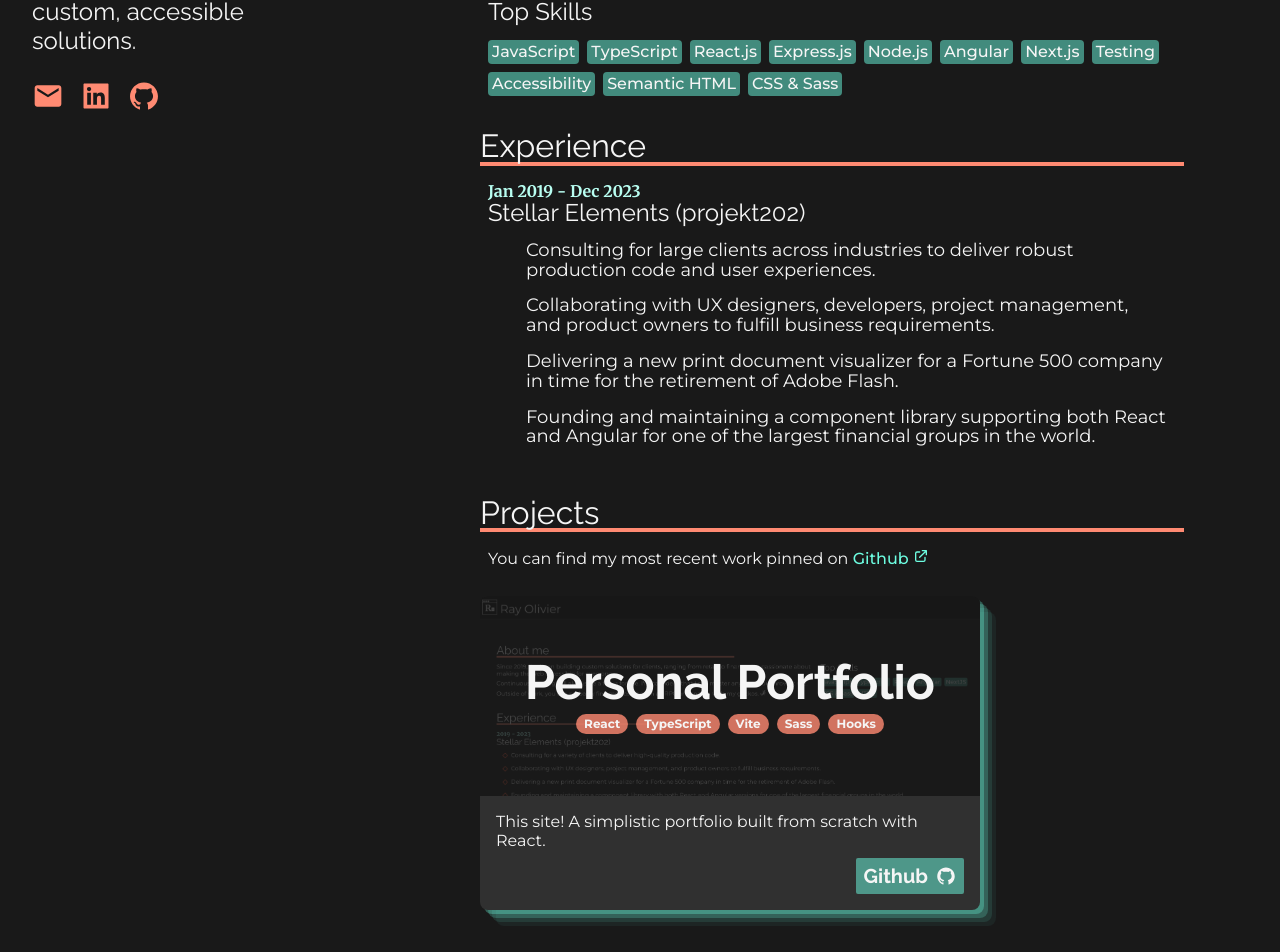
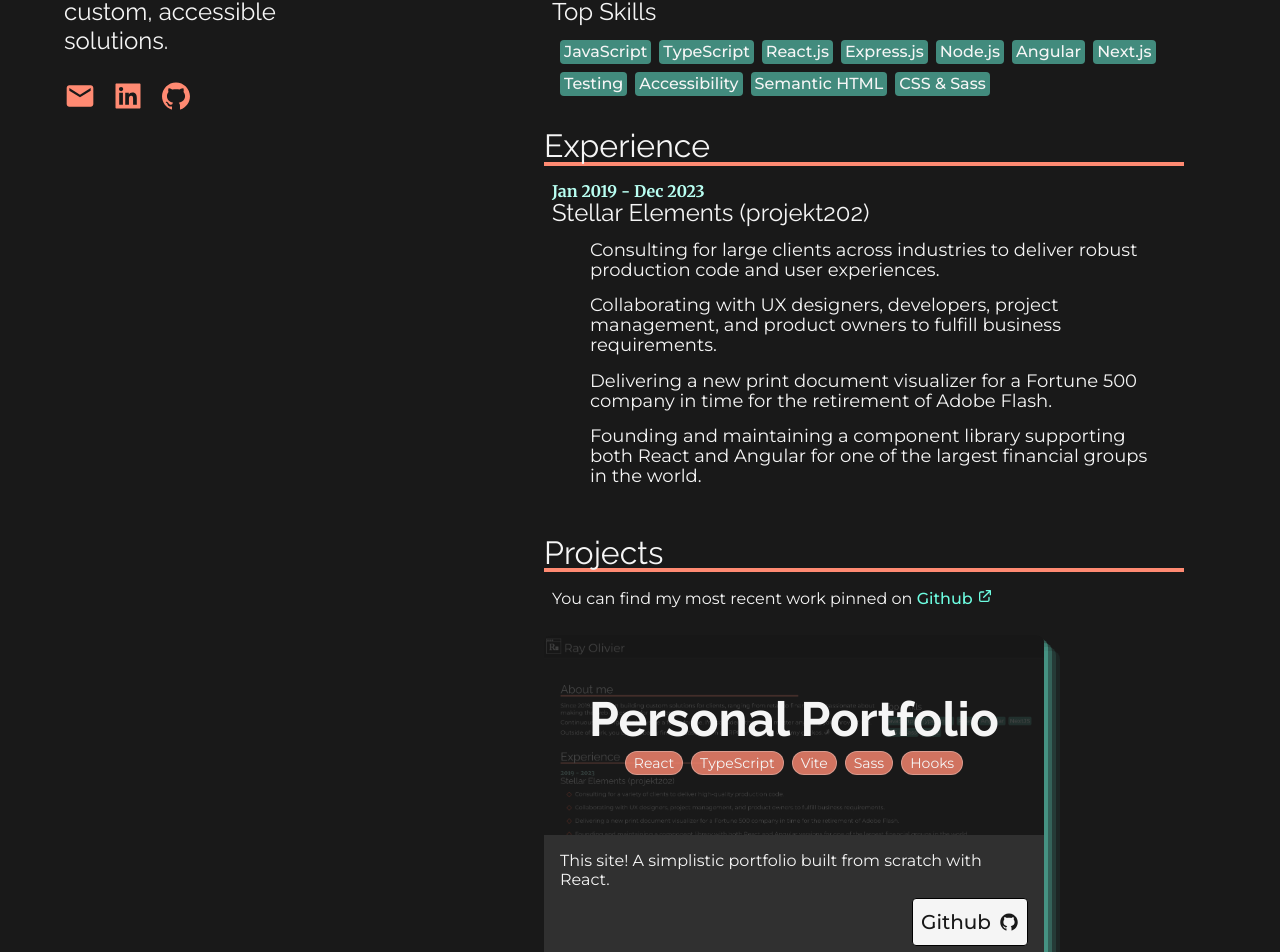
Before and after one commit to RayOlivier/portfolio, a React (Vite) app: page / in a window 1280 px wide. Shown: the part 354-1306 px from the top of the page. Built offline with nearby package versions, Linux system fonts and the light colour scheme; some icons are missing.

Commit message:
link button styles

```diff
--- a/src/App.scss
+++ b/src/App.scss
@@ -37,9 +37,9 @@
     align-self: flex-start;
     top: 0;
     left: 0;
-    width: 30%;
+    width: 25%;
     min-width: 40rem;
-    padding: 0 4rem;
+    padding: 0 8rem;
     justify-content: flex-start;
     background-color: $black;
   }
@@ -122,6 +122,7 @@
   display: flex;
   flex-wrap: wrap;
   gap: 1rem;
+  padding: 0 1rem;
 
   li {
     background-color: $primary_dark;
--- a/src/App.tsx
+++ b/src/App.tsx
@@ -134,7 +134,6 @@
               title="Next Reviews"
               href="https://next-reviews-eta.vercel.app/"
               githubLink="https://github.com/RayOlivier/next-reviews"
-              // imageSrc="assets/projects/nextReviews.png"
               img={nextReviewImg2}
               tags={['NextJS', 'TypeScript', 'Tailwind', 'Strapi CMS']}>
               A review site for indie games and my first foray into NextJS.
--- a/src/components/card/card.scss
+++ b/src/components/card/card.scss
@@ -49,16 +49,12 @@
     flex-wrap: wrap;
     align-items: center;
     gap: 1rem;
-    font-size: 1.5rem;
-    font-weight: bold;
+    font-size: 1.75rem;
   }
 
   .tag {
-    background-color: #262626;
-    background-color: $secondary;
     background-color: rgba($secondary, 0.8);
-    color: $secondary;
-    color: $black;
+    border: solid thin $white_30;
     color: $white;
     border-radius: 2rem;
     padding: 0.5rem 1rem;
@@ -79,18 +75,29 @@
     gap: 1rem;
 
     cursor: pointer;
-    font-family: 'Raleway', sans-serif;
-    font-weight: bold;
-    color: $white;
     font-size: 2.5rem;
-    background-color: transparent;
-    background-color: rgba($primary, 0.5);
-    border: none;
-    border-radius: 2px;
+    outline: 0;
+    align-items: center;
+    background-color: $white;
+    color: $black;
+    border: 1px solid $pure_black;
+    border-radius: 4px;
+    cursor: pointer;
+    line-height: 1.5;
+    overflow: hidden;
+    padding: 1.5rem 2rem;
     padding: 1rem;
+    transition: all 0.2s ease-out;
+    white-space: nowrap;
 
     &:hover {
-      background-color: rgba($primary, 0.3);
+      box-shadow: 0.5rem 0.5rem 0 $pure_black;
+      transform: translate(-0.5rem, -0.5rem);
+    }
+
+    &:focus {
+      outline-offset: 1px;
+      outline: 0.25rem solid $secondary;
     }
   }
 }
--- a/src/styles/variables.scss
+++ b/src/styles/variables.scss
@@ -31,6 +31,9 @@
 $white_20: rgba($white, 0.2);
 $white_10: rgba($white, 0.1);
 
+$pure_black: #000;
+$pure_white: #fff;
+
 // https://coolors.co/palette/ffaf87-ff8e72-ed6a5e-4ce0b3-377771
 // $secondary: #ff8e72;
 // $secondary_dark: #ed6a5e;
```
